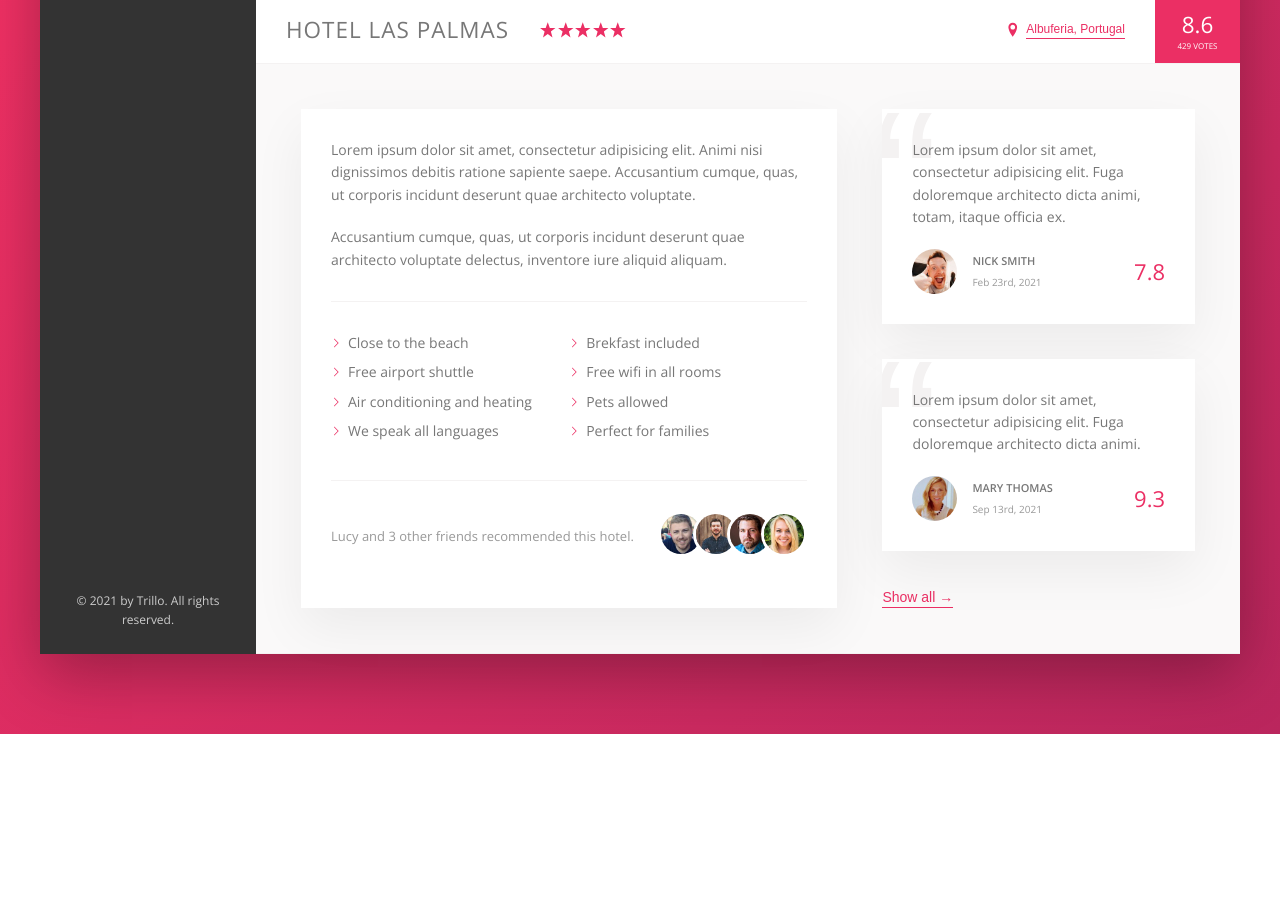
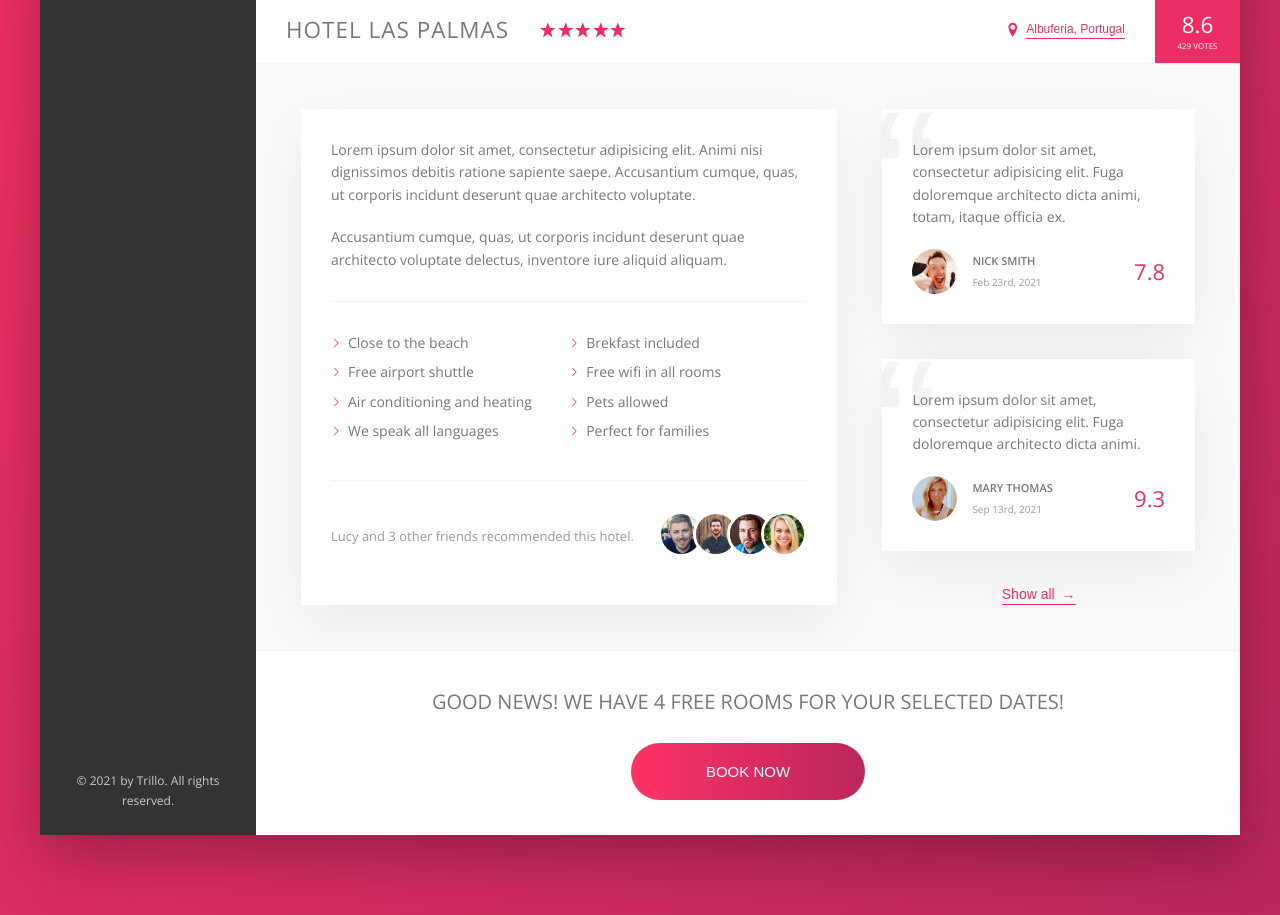
Before and after one commit to JackobM231/CSS_Course-Flexbox, a website: page Trillo/index.html in a window 1280 px wide. Shown: the part 538-1453 px from the top of the page. Before the commit the page ends 1272 px from the top, so only its background shows below. Drawn offline with nearby package versions, Linux system fonts and the light colour scheme.

Commit message:
Final version without media queries

```diff
--- a/Trillo/index.html
+++ b/Trillo/index.html
@@ -200,6 +200,16 @@
             </div>
           </div>
 
+          <div class="cta"> <!-- Call To Action-->
+            <h2 class="cta__book-now">
+              Good news! We have 4 free rooms for your selected dates!
+            </h2>
+            <button class="btn">
+              <span class="btn__visible">Book now</span>
+              <span class="btn__invisible">Only 4 rooms left</span>
+            </button>
+          </div>
+
         </main>
       </div>
     </div>
--- a/Trillo/sass/_components.scss
+++ b/Trillo/sass/_components.scss
@@ -287,9 +287,18 @@
   cursor: pointer;
   transition: all .2s;
 
+  & span {
+    margin-left: 3px;
+    transition: margin-left .2s;
+  }
+
   &:hover {
     color: var(--color-grey-dark-1);
     /* Thanks to currentColor we don't have to add additional line with border-bottom here */
+
+    span {
+      margin-left: 8px;
+    }
   }
 
   &:focus {
@@ -377,10 +386,6 @@
     margin-right: auto;
   }
 
-  &__friends {
-
-  }
-
   &__photo {
     box-sizing: content-box;
     /* Border will be added to height and width of image (image stays in same size) */
@@ -461,3 +466,74 @@
     z-index: 1;
   }
 }
+
+
+///////////////////////////////////////////////
+// CALL TO ACTION
+.cta {
+  padding: 3.5rem 0;
+  text-align: center;
+
+  &__book-now {
+    font-size: 2rem;
+    font-weight: 300;
+    text-transform: uppercase;
+    margin-bottom: 2.5rem;
+  }
+}
+
+
+///////////////////////////////////////////////
+// CALL TO ACTION
+.btn {
+  font-size: 1.5rem;
+  font-weight: 300;
+  text-transform: uppercase;
+  border-radius: 100px;
+  border: none;
+  background-image: linear-gradient(to right, var(--color-primary-light), var(--color-primary-dark));
+  color: #fff;
+  position: relative;
+  overflow: hidden;
+  /* To hide invisible part of button. Now it is above button */
+  cursor: pointer;
+
+  & > * {
+    /* Select all of the child elements */
+    display: inline-block;
+    height: 100%;
+    width: 100%;
+    /* Height and width propery to use translateY */
+    transition: all .2s;
+  }
+
+  &__visible {
+    padding: 2rem 7.5rem;
+  }
+
+  &__invisible {
+    position: absolute;
+    padding: 2rem 0;
+    left: 0;
+    top: -100%;
+    transition: all .2s;
+  }
+
+  &:hover {
+    background-image: linear-gradient(to left, var(--color-primary-light), var(--color-primary-dark));
+  }
+
+  &:hover &__visible {
+    transform: translateY(100%);
+    /* 100% of it height (it has to be specified) */
+  }
+
+  &:hover &__invisible {
+    top: 0;
+  }
+
+  &:focus {
+    outline: none;
+    animation: pulsate 1s infinite;
+  }
+}
--- a/Trillo/sass/_layout.scss
+++ b/Trillo/sass/_layout.scss
@@ -65,4 +65,8 @@
 .user-reviews {
   /* Right part */
   flex: 1;
+
+  display: flex;
+  flex-direction: column;
+  align-items: center;
 }
```
Also changed, not shown: Trillo/css/style.comp.css.
